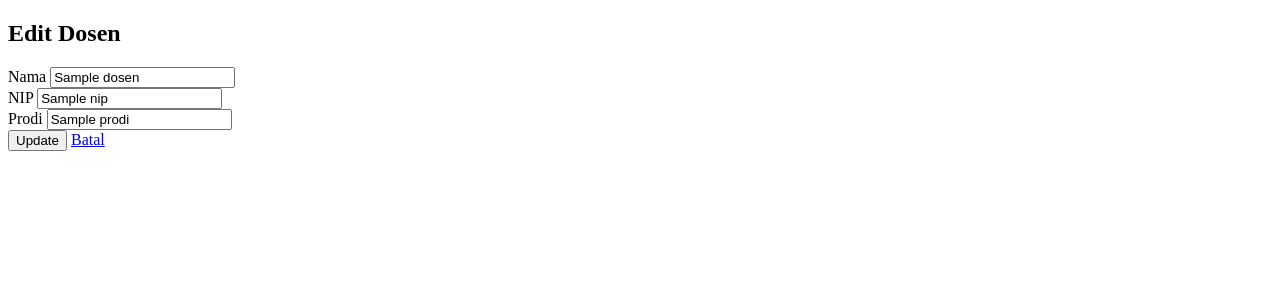
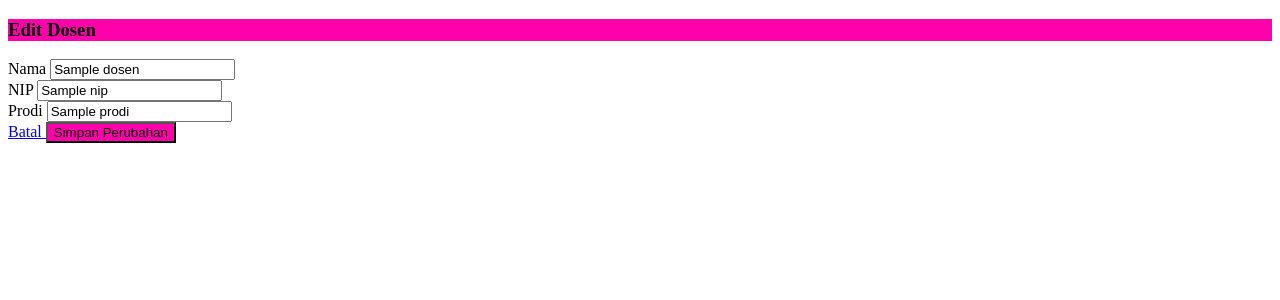
Before and after one commit to ArifbillahKamil/RBAC-Project, a Python web app: template templates/edit_dosen.html in a window 1280 px wide. Shown: the top 300 px of the page. Run offline with Jinja, Linux system fonts and the light colour scheme; the template is opened without the code that fills it: most values are stand-ins (such as "Sample title", 1, 10 or a date in 2020).

Commit message:
edit dosen

```diff
--- a/templates/edit_dosen.html
+++ b/templates/edit_dosen.html
@@ -1,41 +1,56 @@
-{% extends 'base.html' %} {% block content %}
-<div class="container mt-4">
-  <h2>Edit Dosen</h2>
+{% extends 'base.html' %}
+
+{% block content %}
+<div class="container mt-5">
+  <div class="card shadow rounded-4 border-0">
+    <div class="card-header text-white text-center" style="background-color: #ff00aa;">
+      <h3 class="mb-0">Edit Dosen</h3>
+    </div>
+    <div class="card-body">
       <form method="post">
         <div class="mb-3">
-      <label>Nama</label>
+          <label for="nama" class="form-label">Nama</label>
           <input
             type="text"
+            id="nama"
+            name="nama"
             class="form-control"
-        name="nama"
             value="{{ dosen.nama }}"
             required
           />
         </div>
         <div class="mb-3">
-      <label>NIP</label>
+          <label for="nip" class="form-label">NIP</label>
           <input
             type="text"
+            id="nip"
+            name="nip"
             class="form-control"
-        name="nip"
             value="{{ dosen.nip }}"
             required
           />
         </div>
-    <div class="mb-3">
-      <label>Prodi</label>
+        <div class="mb-4">
+          <label for="prodi" class="form-label">Prodi</label>
           <input
             type="text"
+            id="prodi"
+            name="prodi"
             class="form-control"
-        name="prodi"
             value="{{ dosen.prodi }}"
             required
           />
         </div>
-    <button type="submit" class="btn btn-primary">Update</button>
-    <a href="{{ url_for('dosen.manage_dosen') }}" class="btn btn-secondary"
-      >Batal</a
-    >
+        <div class="d-flex justify-content-between">
+          <a href="{{ url_for('dosen.manage_dosen') }}" class="btn btn-outline-secondary">
+            Batal
+          </a>
+          <button type="submit" class="btn text-white" style="background-color: #ff00aa;">
+            Simpan Perubahan
+          </button>
+        </div>
       </form>
     </div>
+  </div>
+</div>
 {% endblock %}
```
Lines whose indentation alone changed are shown as unchanged.
